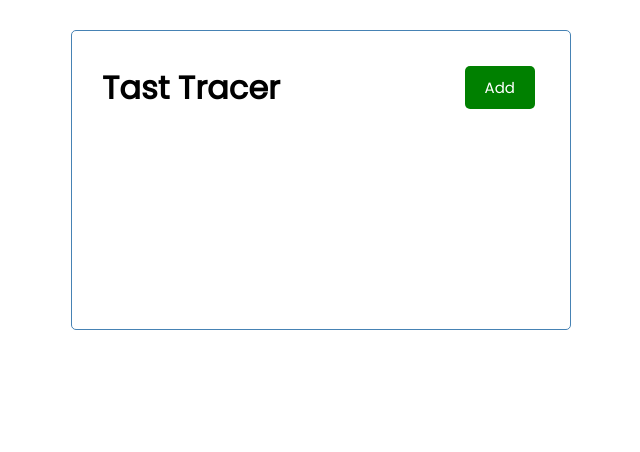
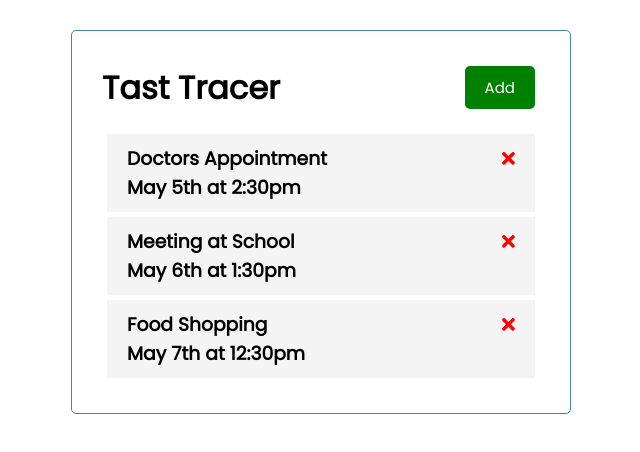
Before and after one commit to KirylZuyeu/AngularStudyProject1, an Angular app in the folder angular-crash/: page / in a window 1280 px wide. Shown: the top 452 px of the page, without its empty margins (319-959 px from the left). Built offline with nearby package versions, Linux system fonts and the light colour scheme.

Commit message:
feat: add angular fontawesome

```diff
--- a/angular-crash/package.json
+++ b/angular-crash/package.json
@@ -18,6 +18,11 @@
     "@angular/platform-browser": "~13.2.0",
     "@angular/platform-browser-dynamic": "~13.2.0",
     "@angular/router": "~13.2.0",
+    "@fortawesome/angular-fontawesome": "^0.10.1",
+    "@fortawesome/fontawesome-svg-core": "~1.2.36",
+    "@fortawesome/free-brands-svg-icons": "^5.15.4",
+    "@fortawesome/free-regular-svg-icons": "^5.15.4",
+    "@fortawesome/free-solid-svg-icons": "^5.15.4",
     "rxjs": "~7.5.0",
     "tslib": "^2.3.0",
     "zone.js": "~0.11.4"
--- a/angular-crash/src/app/app.component.html
+++ b/angular-crash/src/app/app.component.html
@@ -1,3 +1,4 @@
 <div class="container">
   <app-header></app-header>
+  <app-tasks></app-tasks>
 </div>
--- a/angular-crash/src/app/app.module.ts
+++ b/angular-crash/src/app/app.module.ts
@@ -6,6 +6,7 @@ import { HeaderComponent } from './components/header/header.component';
 import { ButtonComponent } from './components/button/button.component';
 import { TasksComponent } from './components/tasks/tasks.component';
 import { TasksItemComponent } from './components/tasks-item/tasks-item.component';
+import { FontAwesomeModule } from '@fortawesome/angular-fontawesome';
 
 @NgModule({
   declarations: [
@@ -16,7 +17,8 @@ import { TasksItemComponent } from './components/tasks-item/tasks-item.component
     TasksItemComponent
   ],
   imports: [
-    BrowserModule
+    BrowserModule,
+    FontAwesomeModule
   ],
   providers: [],
   bootstrap: [AppComponent]
--- a/angular-crash/src/app/components/tasks-item/tasks-item.component.css
+++ b/angular-crash/src/app/components/tasks-item/tasks-item.component.css
@@ -0,0 +1,16 @@
+.task {
+    background: #f4f4f4;
+    margin: 5px;
+    padding: 10px 20px;
+    cursor: pointer;
+  }
+
+  .task.reminder {
+    border-left: 5px solid green;
+  }
+
+  .task h3 {
+    display: flex;
+    align-items: center;
+    justify-content: space-between;
+  }
--- a/angular-crash/src/app/components/tasks-item/tasks-item.component.html
+++ b/angular-crash/src/app/components/tasks-item/tasks-item.component.html
@@ -1 +1,4 @@
-<p>tasks-item works!</p>
+<div class="task">
+    <h3>{{task.text}} <fa-icon [ngStyle]="{'color': 'red'}" [icon]="faTimes"></fa-icon></h3>
+    <h3>{{task.day}}</h3>
+</div>
--- a/angular-crash/src/app/components/tasks-item/tasks-item.component.ts
+++ b/angular-crash/src/app/components/tasks-item/tasks-item.component.ts
@@ -1,4 +1,6 @@
-import { Component, OnInit } from '@angular/core';
+import { Component, OnInit, Input } from '@angular/core';
+import {Task} from '../../Task'
+import { faTimes } from '@fortawesome/free-solid-svg-icons';
 
 @Component({
   selector: 'app-tasks-item',
@@ -6,6 +8,8 @@ import { Component, OnInit } from '@angular/core';
   styleUrls: ['./tasks-item.component.css']
 })
 export class TasksItemComponent implements OnInit {
+  @Input() task!: Task
+  faTimes = faTimes;
 
   constructor() { }
 
--- a/angular-crash/src/app/components/tasks/tasks.component.html
+++ b/angular-crash/src/app/components/tasks/tasks.component.html
@@ -1 +1 @@
-<p *ngFor="let task of tasks">{{task.text}}</p>
+<app-tasks-item *ngFor="let task of tasks" [task]="task"></app-tasks-item>
```
Also changed, not shown: angular-crash/src/app/Task.ts (+5 -5 lines), 1 other file (tests, documents, lock files or other folders).
